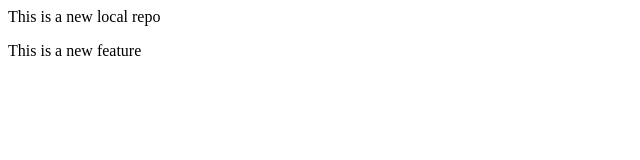
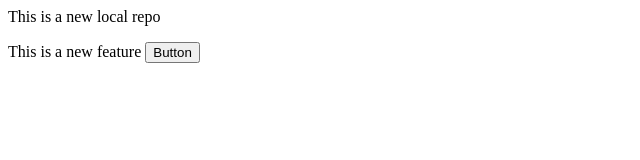
Before and after one commit to Sylani-55/tresaLocalRepo, a plain HTML site: page index.html in a window 1280 px wide. Shown: the whole page, without its empty margins (0-640 px from the left). Drawn offline with Linux system fonts and the light colour scheme.

Commit message:
Add button

```diff
--- a/index.html
+++ b/index.html
@@ -1,2 +1,2 @@
 <p>This is a new local repo</p>
-<p>This is a new feature</p>
+<p>This is a new feature <button>Button</button></p>
```
